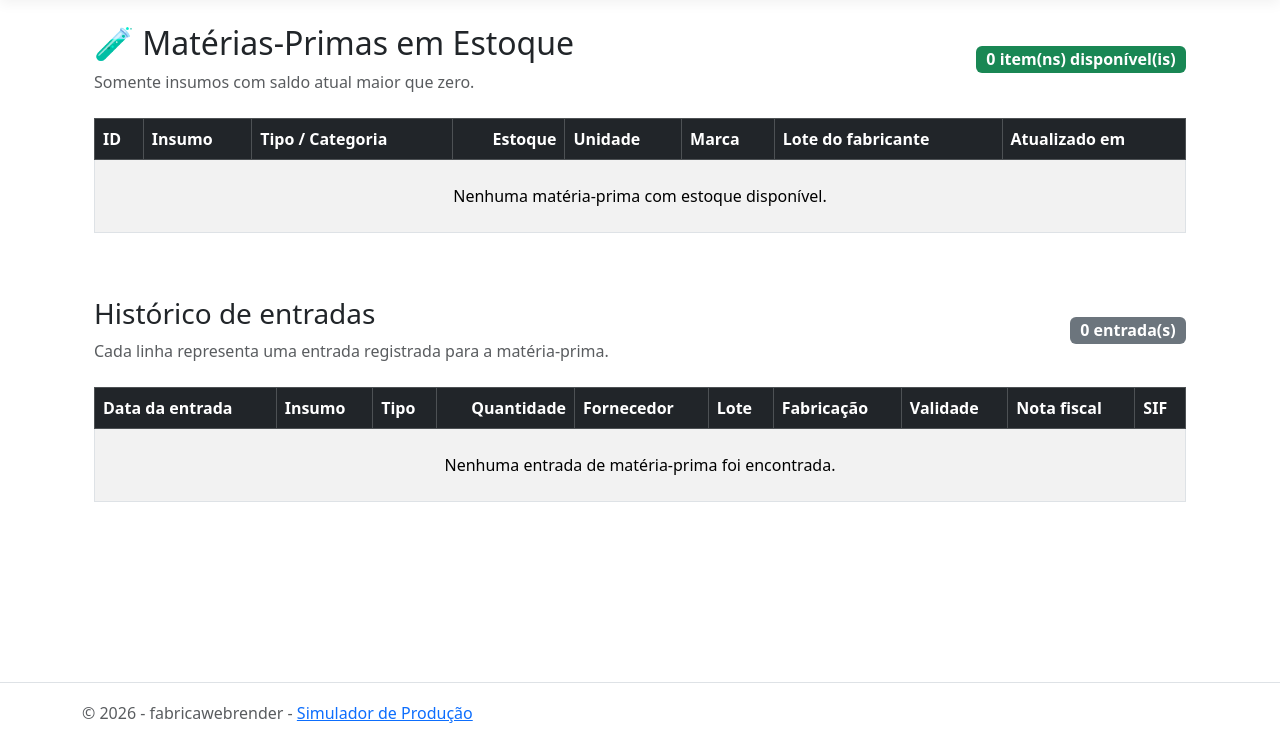
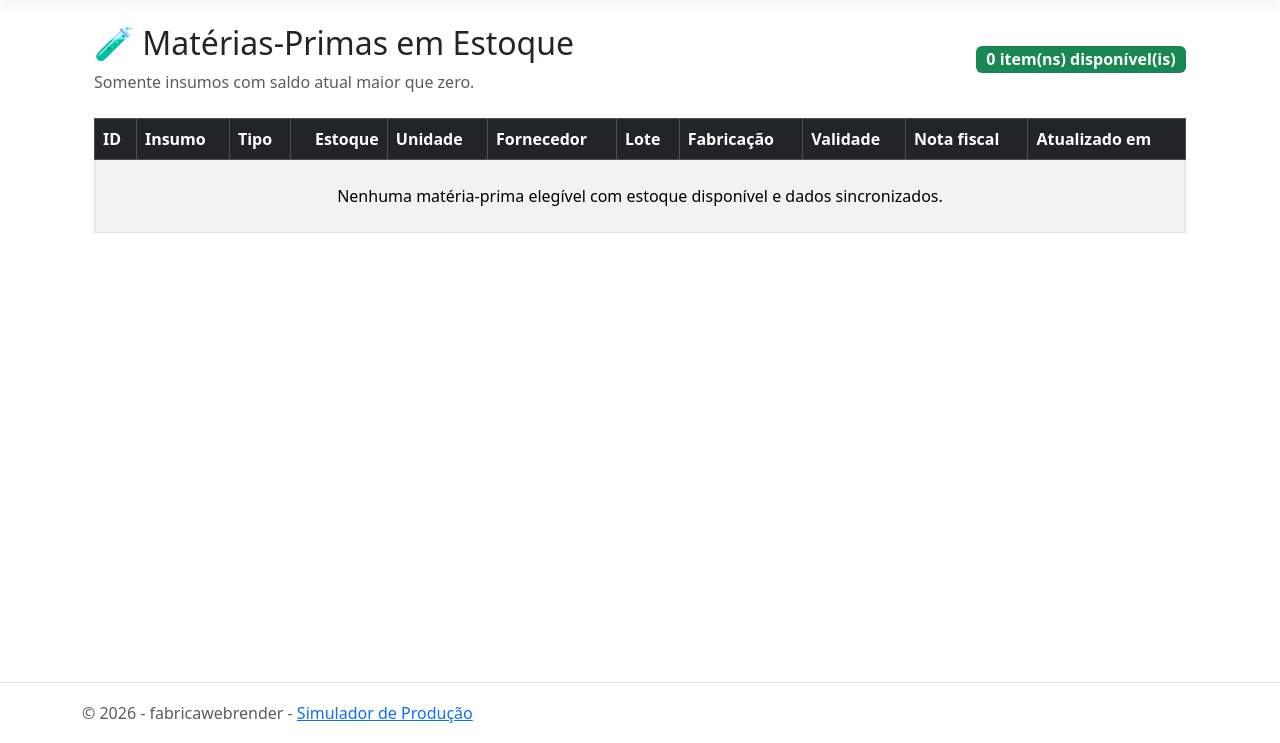
Before and after one commit to saogabriel907-arch/FabricaWebRender, an ASP.NET Core app: template Views/MateriaPrima/Index.cshtml in a window 1280 px wide. Shown: the part 57-800 px from the top of the page. Run offline with ASP.NET Core 8, Linux system fonts and the light colour scheme; the template is opened without the code that fills it, so the values that code supplies are empty; style sheets or scripts are compiled from the project's sources; the project's own start-up code is not run, and a stand-in starts its controllers and pages.

Commit message:
Mostra dados reais por insumo no estoque
Associa os detalhes da entrada mais recente pelo ID do insumo e filtra os tipos de matéria-prima com saldo positivo. Remove a tabela de histórico separada.

Co-authored-by: Copilot <223556219+Copilot@users.noreply.github.com>

```diff
--- a/Views/MateriaPrima/Index.cshtml
+++ b/Views/MateriaPrima/Index.cshtml
@@ -1,4 +1,4 @@
-@model FabricaWebPortal.Controllers.MateriaPrimaPaginaViewModel
+@model IReadOnlyList<FabricaWebPortal.Controllers.MateriaPrimaViewModel>
 
 @{
     ViewData["Title"] = "Matérias-Primas em Estoque";
@@ -10,7 +10,7 @@
             <h2>🧪 Matérias-Primas em Estoque</h2>
             <p class="text-muted mb-0">Somente insumos com saldo atual maior que zero.</p>
         </div>
-        <span class="badge text-bg-success fs-6">@Model.Estoque.Count item(ns) disponível(is)</span>
+        <span class="badge text-bg-success fs-6">@Model.Count item(ns) disponível(is)</span>
     </div>
 
     <div class="table-responsive mt-4">
@@ -19,27 +19,33 @@
                 <tr>
                     <th>ID</th>
                     <th>Insumo</th>
-                    <th>Tipo / Categoria</th>
+                    <th>Tipo</th>
                     <th class="text-end">Estoque</th>
                     <th>Unidade</th>
-                    <th>Marca</th>
-                    <th>Lote do fabricante</th>
+                    <th>Fornecedor</th>
+                    <th>Lote</th>
+                    <th>Fabricação</th>
+                    <th>Validade</th>
+                    <th>Nota fiscal</th>
                     <th>Atualizado em</th>
                 </tr>
             </thead>
             <tbody>
-                @if (Model.Estoque.Count > 0)
+                @if (Model.Count > 0)
                 {
-                    @foreach (var item in Model.Estoque)
+                    @foreach (var item in Model)
                     {
                         <tr>
                             <td>@item.Id</td>
                             <td><strong>@item.Nome</strong></td>
-                            <td><span class="badge text-bg-info">@item.Categoria</span></td>
+                            <td><span class="badge text-bg-info">@item.Tipo</span></td>
                             <td class="text-end fw-bold text-success">@item.Quantidade.ToString("N2")</td>
                             <td>@item.UnidadeMedida</td>
-                            <td>@item.Marca</td>
-                            <td>@item.LoteFabricante</td>
+                            <td>@item.Fornecedor</td>
+                            <td>@item.Lote</td>
+                            <td>@item.DataFabricacao</td>
+                            <td>@item.DataValidade</td>
+                            <td>@item.NotaFiscal</td>
                             <td>
                                 @(item.AtualizadoEm?.ToString("dd/MM/yyyy HH:mm") ?? "-")
                             </td>
@@ -49,63 +55,8 @@
                 else
                 {
                     <tr>
-                        <td colspan="8" class="text-center py-4">
-                            Nenhuma matéria-prima com estoque disponível.
-                        </td>
-                    </tr>
-                }
-            </tbody>
-        </table>
-    </div>
-
-    <div class="d-flex justify-content-between align-items-center mt-5 mb-1">
-        <div>
-            <h3>Histórico de entradas</h3>
-            <p class="text-muted mb-0">Cada linha representa uma entrada registrada para a matéria-prima.</p>
-        </div>
-        <span class="badge text-bg-secondary fs-6">@Model.HistoricoEntradas.Count entrada(s)</span>
-    </div>
-
-    <div class="table-responsive mt-4">
-        <table class="table table-striped table-hover table-bordered align-middle">
-            <thead class="table-dark">
-                <tr>
-                    <th>Data da entrada</th>
-                    <th>Insumo</th>
-                    <th>Tipo</th>
-                    <th class="text-end">Quantidade</th>
-                    <th>Fornecedor</th>
-                    <th>Lote</th>
-                    <th>Fabricação</th>
-                    <th>Validade</th>
-                    <th>Nota fiscal</th>
-                    <th>SIF</th>
-                </tr>
-            </thead>
-            <tbody>
-                @if (Model.HistoricoEntradas.Count > 0)
-                {
-                    @foreach (var entrada in Model.HistoricoEntradas)
-                    {
-                        <tr>
-                            <td>@(entrada.DataHora?.ToString("dd/MM/yyyy HH:mm") ?? "-")</td>
-                            <td><strong>@entrada.Insumo</strong></td>
-                            <td>@entrada.Tipo</td>
-                            <td class="text-end">@entrada.Quantidade.ToString("N2")</td>
-                            <td>@entrada.Fornecedor</td>
-                            <td>@entrada.Lote</td>
-                            <td>@entrada.DataFabricacao</td>
-                            <td>@entrada.DataValidade</td>
-                            <td>@entrada.NotaFiscal</td>
-                            <td>@entrada.Sif</td>
-                        </tr>
-                    }
-                }
-                else
-                {
-                    <tr>
-                        <td colspan="10" class="text-center py-4">
-                            Nenhuma entrada de matéria-prima foi encontrada.
+                        <td colspan="11" class="text-center py-4">
+                            Nenhuma matéria-prima elegível com estoque disponível e dados sincronizados.
                         </td>
                     </tr>
                 }
```
Also changed, not shown: Controllers/MateriaPrimaController.cs (+114 -40 lines).
